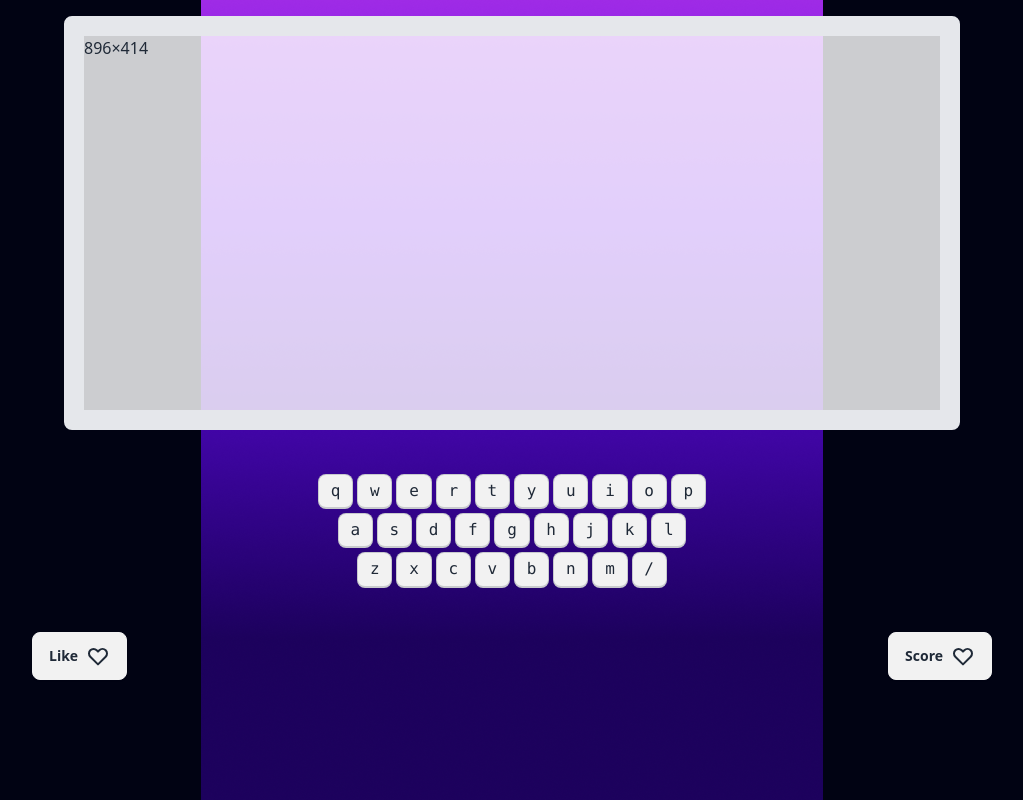
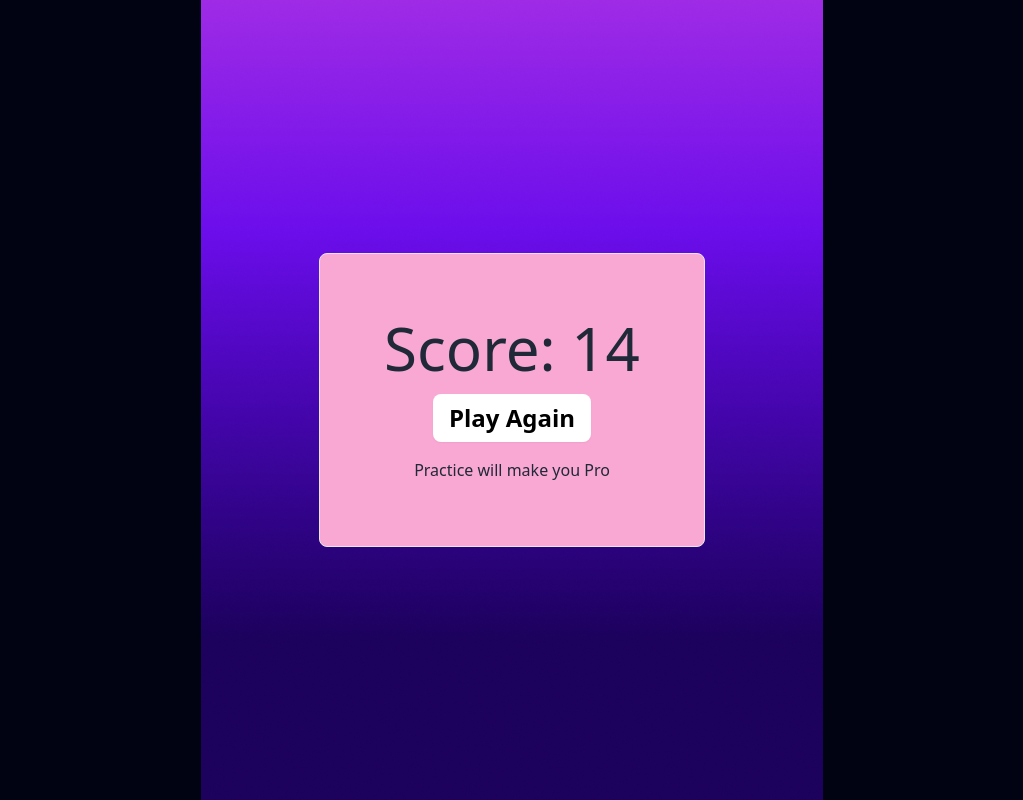
Before and after one commit to mrinellChandraRayHi/RandomAlphabet, a plain HTML site: page index.html in a window 1280 px wide. Shown: the whole page, without its empty margins (128-1151 px from the left). Drawn offline with nearby package versions, Linux system fonts and the light colour scheme.

Commit message:
second comment

```diff
--- a/index.html
+++ b/index.html
@@ -21,10 +21,15 @@
                 </div>
             </section>
             <!-- playGround -->
-            <section class="flex flex-col items-center justify-center space-y-10 pt-4">
+            <section class="hidden flex flex-col items-center justify-center space-y-10 pt-4">
                 <!-- monitor -->
                 <div class="">
-                    <div class="artboard artboard-horizontal phone-5 border-[20px] rounded-lg bg-[#fffc]">896×414</div>
+                    <div class="artboard artboard-horizontal phone-5 border-[20px] rounded-lg bg-[#fffc] text-center space-y-16">
+                        <p class="bg-black inline-block text-white p-4 rounded-b-lg">Don't watch keyboard white playing</p>
+                        <div>
+                            <p class="poppins-bold  text-9xl font-bold">Y</p>
+                        </div>
+                    </div>
                 </div>
 
                 <!-- keyboard -->
@@ -77,6 +82,13 @@
             </section>
 
             <!-- score -->
+            <section class="flex items-center justify-center min-h-screen">
+                <div class="text-center space-y-4 border inline-block p-16 rounded-lg bg-pink-300">
+                    <h1 class="text-6xl">Score: <span>14</span></h1>
+                    <button class="btn btn-secondary bg-white text-black border-none text-2xl">Play Again</button>
+                    <p>Practice will make you Pro</p>
+                </div>
+            </section>
         </div>
     </main>
     <footer></footer>
```
